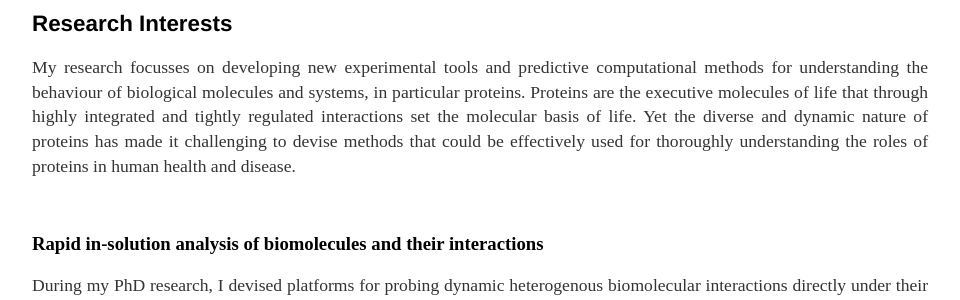
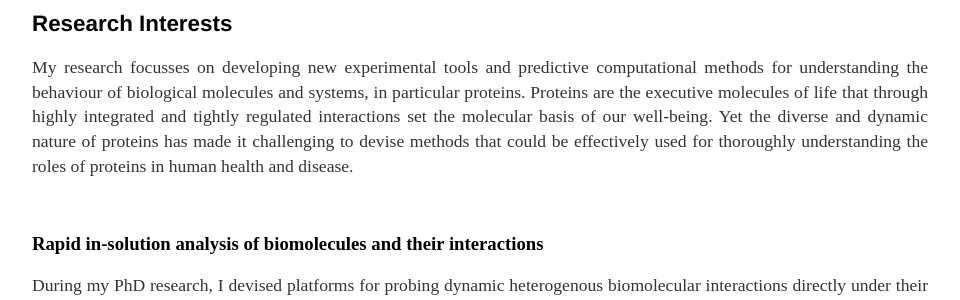
Before and after one commit to kadiliissaar/kadiliissaar.github.io, a Jekyll site: the page built from academic-profile/index.html, in a window 1280 px wide. Shown: the part 120-420 px from the top of the page, without its empty margins (160-1120 px from the left). Built offline with Jekyll 4.4.1, drawn with Linux system fonts in a browser that asks for light colours.

Commit message:
Update index.html

```diff
--- a/academic-profile/index.html
+++ b/academic-profile/index.html
@@ -7,8 +7,8 @@ title: Kadi Liis Saar
 	<h2>Research Interests</h2>
 	<p align="justify"> My research focusses on developing new experimental tools and predictive computational methods
 for understanding the behaviour of biological molecules and systems, in particular proteins. Proteins are the executive
-molecules of life that through highly integrated and tightly regulated interactions set the molecular basis of life. Yet
-the diverse and dynamic nature of proteins has made it challenging to devise methods that could be effectively used for
+molecules of life that through highly integrated and tightly regulated interactions set the molecular basis of our well-being.
+Yet the diverse and dynamic nature of proteins has made it challenging to devise methods that could be effectively used for
 thoroughly understanding the roles of proteins in human health and disease.</p>
 </br>
 
```
